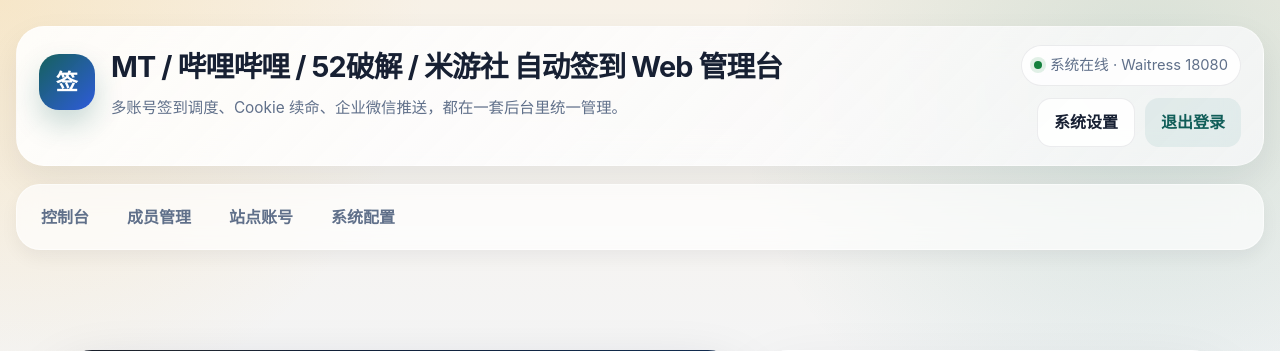
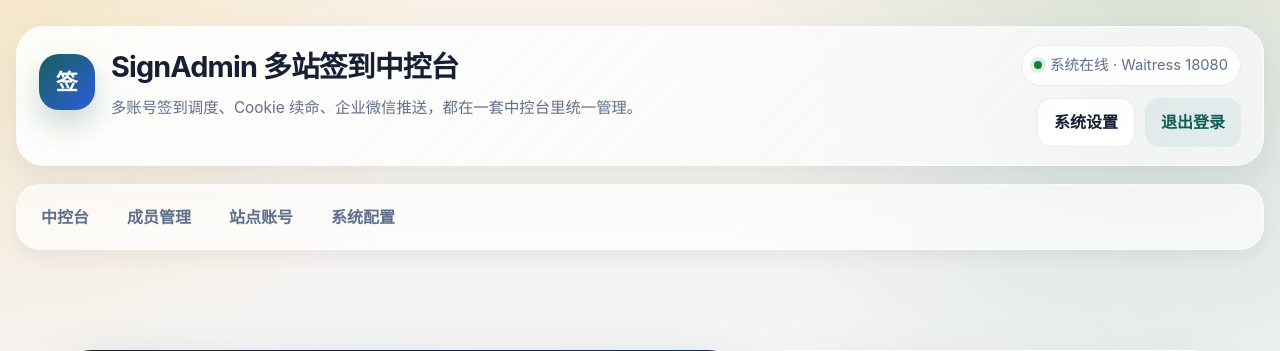
Before and after one commit to hdhdjjd6466467/mt-bilibili-52pojie-miyoushe-web-auto-sign, a Flask app: page /setup in a window 1280 px wide. Shown: the top 351 px of the page. Run offline with Flask 3, Linux system fonts and the light colour scheme; the visitor is signed in with stand-in values (Sample User, id 1); data comes from the database, SQL or seed files in the repository; parts of the project's set-up code (start-up, migrations or seed data) failed here and were passed over.

Commit message:
chore: rename product to signadmin

```diff
--- a/signadmin/store.py
+++ b/signadmin/store.py
@@ -19,7 +19,7 @@
 
 
 DEFAULTS = TargetDefaults()
-DEFAULT_APP_TITLE = "MT / 哔哩哔哩 / 52破解 / 米游社 自动签到 Web 管理台"
+DEFAULT_APP_TITLE = "SignAdmin 多站签到中控台"
 
 
 def _bool(value: Any) -> int:
@@ -102,7 +102,11 @@
     with connect() as conn:
         conn.executescript(schema)
         app_title = _get_setting(conn, "app_title")
-        if not app_title or app_title in {"签到管理台", "签到控制台"}:
+        if not app_title or app_title in {
+            "签到管理台",
+            "签到控制台",
+            "MT / 哔哩哔哩 / 52破解 / 米游社 自动签到 Web 管理台",
+        }:
             _set_setting(conn, "app_title", DEFAULT_APP_TITLE)
         if not _get_setting(conn, "wecom_webhook_url"):
             _set_setting(conn, "wecom_webhook_url", "")
--- a/templates/base.html
+++ b/templates/base.html
@@ -680,7 +680,7 @@
           <div class="brand-mark">签</div>
           <div class="brand-copy">
             <h1>{{ app_title }}</h1>
-            <p>多账号签到调度、Cookie 续命、企业微信推送，都在一套后台里统一管理。</p>
+            <p>多账号签到调度、Cookie 续命、企业微信推送，都在一套中控台里统一管理。</p>
           </div>
         </div>
         <div class="header-side">
@@ -693,7 +693,7 @@
       </header>
 
       <nav class="nav-strip">
-        <a class="nav-link {{ 'active' if endpoint == 'dashboard' else '' }}" href="{{ url_for('dashboard') }}">控制台</a>
+        <a class="nav-link {{ 'active' if endpoint == 'dashboard' else '' }}" href="{{ url_for('dashboard') }}">中控台</a>
         <a class="nav-link {{ 'active' if endpoint == 'members' else '' }}" href="{{ url_for('dashboard') }}#members-section">成员管理</a>
         <a class="nav-link {{ 'active' if endpoint == 'targets' else '' }}" href="{{ url_for('dashboard') }}#targets-section">站点账号</a>
         <a class="nav-link {{ 'active' if endpoint == 'settings' else '' }}" href="{{ url_for('settings_view') }}">系统配置</a>
--- a/templates/dashboard.html
+++ b/templates/dashboard.html
@@ -1,5 +1,5 @@
 {% extends "base.html" %}
-{% set page_title = "控制台" %}
+{% set page_title = "中控台" %}
 {% set nav_key = "dashboard" %}
 {% block body %}
 <div class="page-shell">
--- a/templates/login.html
+++ b/templates/login.html
@@ -4,9 +4,9 @@
 <div class="auth-shell">
   <div class="auth-grid">
     <section class="auth-hero">
-      <div class="eyebrow">MT / 哔哩哔哩 / 52破解 / 米游社</div>
+      <div class="eyebrow">SignAdmin</div>
       <h1>让签到脚本不只是能跑，还要能被长期、体面地管理。</h1>
-      <p>这里不是一堆散落脚本的堆积区，而是一套可视化调度台。你可以统一管理成员、站点账号、Cookie 续命和执行结果推送。</p>
+      <p>这里不是一堆散落脚本的堆积区，而是一套可视化签到中控台。你可以统一管理成员、站点账号、Cookie 续命和执行结果推送。</p>
       <div class="auth-points">
         <div class="auth-point">多站点统一接入：MT 管理器论坛、米游社、B 站、52 破解可集中管理。</div>
         <div class="auth-point">自动化与人工补救并行：定时调度、手动执行、浏览器登录会话都在同一后台。</div>
@@ -26,7 +26,7 @@
           <label>管理员密码</label>
           <input type="password" name="password" required>
         </div>
-        <button type="submit">进入管理台</button>
+        <button type="submit">进入中控台</button>
       </form>
       <div class="footer-note">如果你是首次使用，请先打开 <code>/setup</code> 完成管理员初始化。</div>
     </section>
--- a/templates/member_form.html
+++ b/templates/member_form.html
@@ -41,7 +41,7 @@
 
     <div class="toolbar" style="margin-top:18px;">
       <button type="submit">保存成员</button>
-      <a class="btn secondary" href="{{ url_for('dashboard') }}">返回控制台</a>
+      <a class="btn secondary" href="{{ url_for('dashboard') }}">返回中控台</a>
       {% if member %}
       <button type="submit" class="warn" formaction="{{ url_for('delete_member', member_id=member.id) }}" formmethod="post" onclick="return confirm('确认删除成员“{{ member.name }}”吗？会一并删除它下面的站点账号和运行记录。');">删除成员</button>
       {% endif %}
--- a/templates/run_detail.html
+++ b/templates/run_detail.html
@@ -8,7 +8,7 @@
     <h2 class="page-title">一次执行，从结果摘要到原始输出，全部留痕。</h2>
     <p class="page-subtitle">你可以在这里快速判断它是成功、失败，还是只是需要人工补 Cookie。真正要排问题时，直接往下看原始日志就行。</p>
     <div class="intro-actions">
-      <a class="btn secondary" href="{{ url_for('dashboard') }}">返回控制台</a>
+      <a class="btn secondary" href="{{ url_for('dashboard') }}">返回中控台</a>
     </div>
   </section>
 
--- a/templates/target_form.html
+++ b/templates/target_form.html
@@ -5,7 +5,7 @@
 <div class="page-shell">
   <section class="page-intro">
     <div class="eyebrow">Target Account</div>
-    <h2 class="page-title">{{ "编辑站点账号" if target.id else "把一个可执行的签到账号正式接入管理台" }}</h2>
+    <h2 class="page-title">{{ "编辑站点账号" if target.id else "把一个可执行的签到账号正式接入中控台" }}</h2>
     <p class="page-subtitle">这里配置的是单个站点账号的完整生命周期，包括所属成员、调度窗口、凭据兜底、Cookie 续命和站点专属参数。</p>
   </section>
 
@@ -166,7 +166,7 @@
       </div>
       <div class="toolbar">
         <button type="submit">保存站点账号</button>
-        <a class="btn secondary" href="{{ url_for('dashboard') }}">返回控制台</a>
+        <a class="btn secondary" href="{{ url_for('dashboard') }}">返回中控台</a>
         {% if target.id %}
         <button type="submit" class="warn" formaction="{{ url_for('delete_target', target_id=target.id) }}" formmethod="post" onclick="return confirm('确认删除站点账号“{{ target.display_name or target.site }}”吗？');">删除站点账号</button>
         {% endif %}
--- a/tools/build_portable_bundle.py
+++ b/tools/build_portable_bundle.py
@@ -174,7 +174,9 @@
 ROOT="$(cd "$(dirname "$0")" && pwd)"
 exec "$ROOT/bin/show-lan-url"
 """,
-        "README-START.txt": """MT管理器 / 哔哩哔哩 / 52破解 / 米游社 Web 自动签到管理平台
+        "README-START.txt": """SignAdmin 多站签到中控台
+
+MT管理器 / 哔哩哔哩 / 52破解 / 米游社 自动签到 Web 管理平台
 
 使用方式:
 1. 解压压缩包
@@ -296,7 +298,7 @@
         "stop-web.bat": "@echo off\r\npowershell -ExecutionPolicy Bypass -File \"%~dp0windows\\stop-web.ps1\"\r\n",
         "run-dispatch.bat": "@echo off\r\npowershell -ExecutionPolicy Bypass -File \"%~dp0windows\\run-dispatch.ps1\" %*\r\n",
         "show-lan-url.bat": "@echo off\r\npowershell -ExecutionPolicy Bypass -File \"%~dp0windows\\show-lan-url.ps1\" %*\r\n",
-        "README-START.txt": "MT管理器 / 哔哩哔哩 / 52破解 / 米游社 Web 自动签到管理平台\r\n\r\n使用方式:\r\n1. 解压压缩包\r\n2. 双击 start-web.bat\r\n3. 浏览器打开脚本输出的局域网地址\r\n4. 首次访问进入 /setup 创建管理员账号和密码\r\n",
+        "README-START.txt": "SignAdmin 多站签到中控台\r\n\r\nMT管理器 / 哔哩哔哩 / 52破解 / 米游社 自动签到 Web 管理平台\r\n\r\n使用方式:\r\n1. 解压压缩包\r\n2. 双击 start-web.bat\r\n3. 浏览器打开脚本输出的局域网地址\r\n4. 首次访问进入 /setup 创建管理员账号和密码\r\n",
     }
 
     for name, content in bat_files.items():
```
Also changed, not shown: docs/DEPLOY.md (+1 -1 lines), templates/settings.html (+5 -5 lines), .github/workflows/release-portable.yml, README.md, 1 other file.
